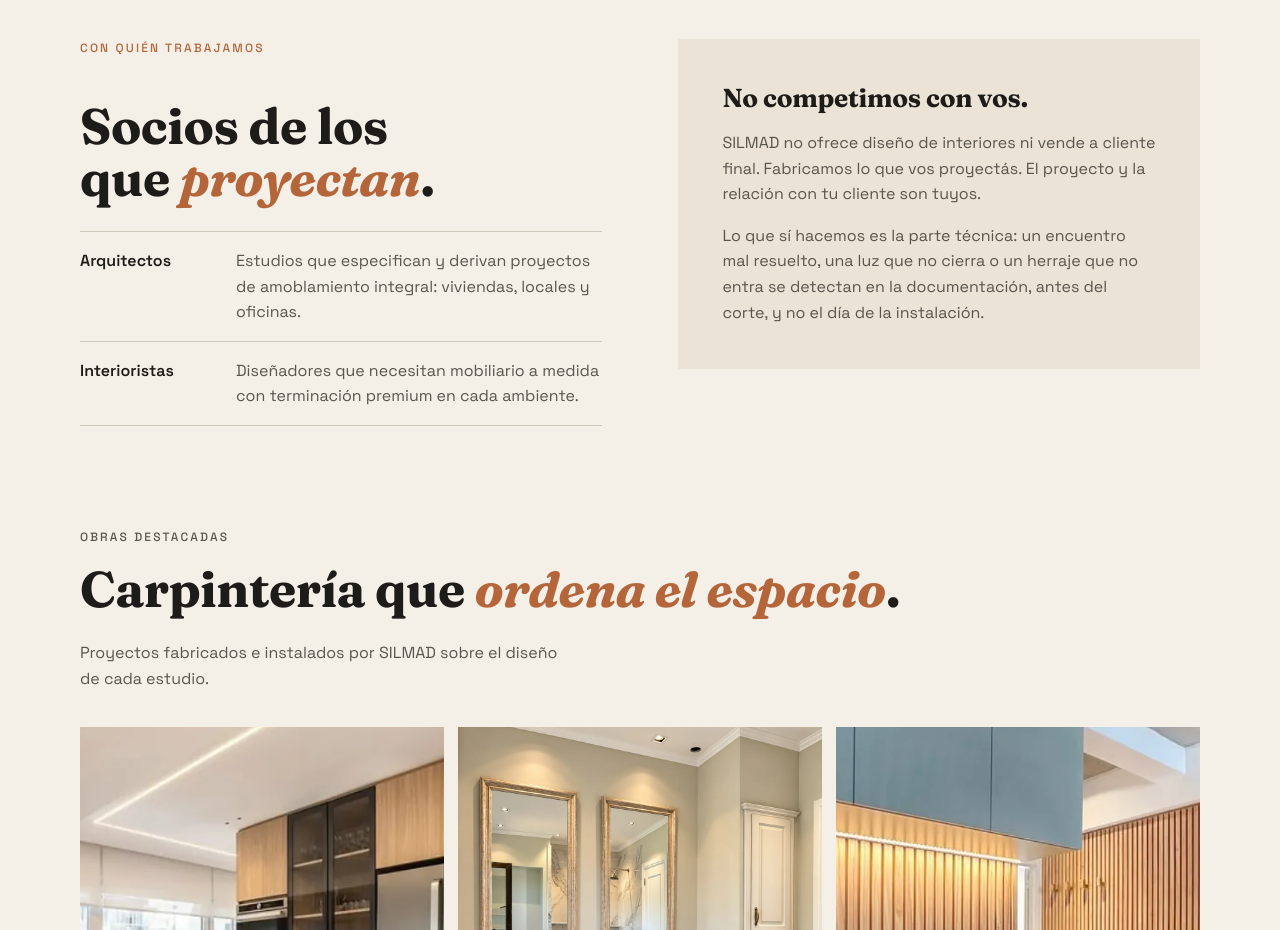
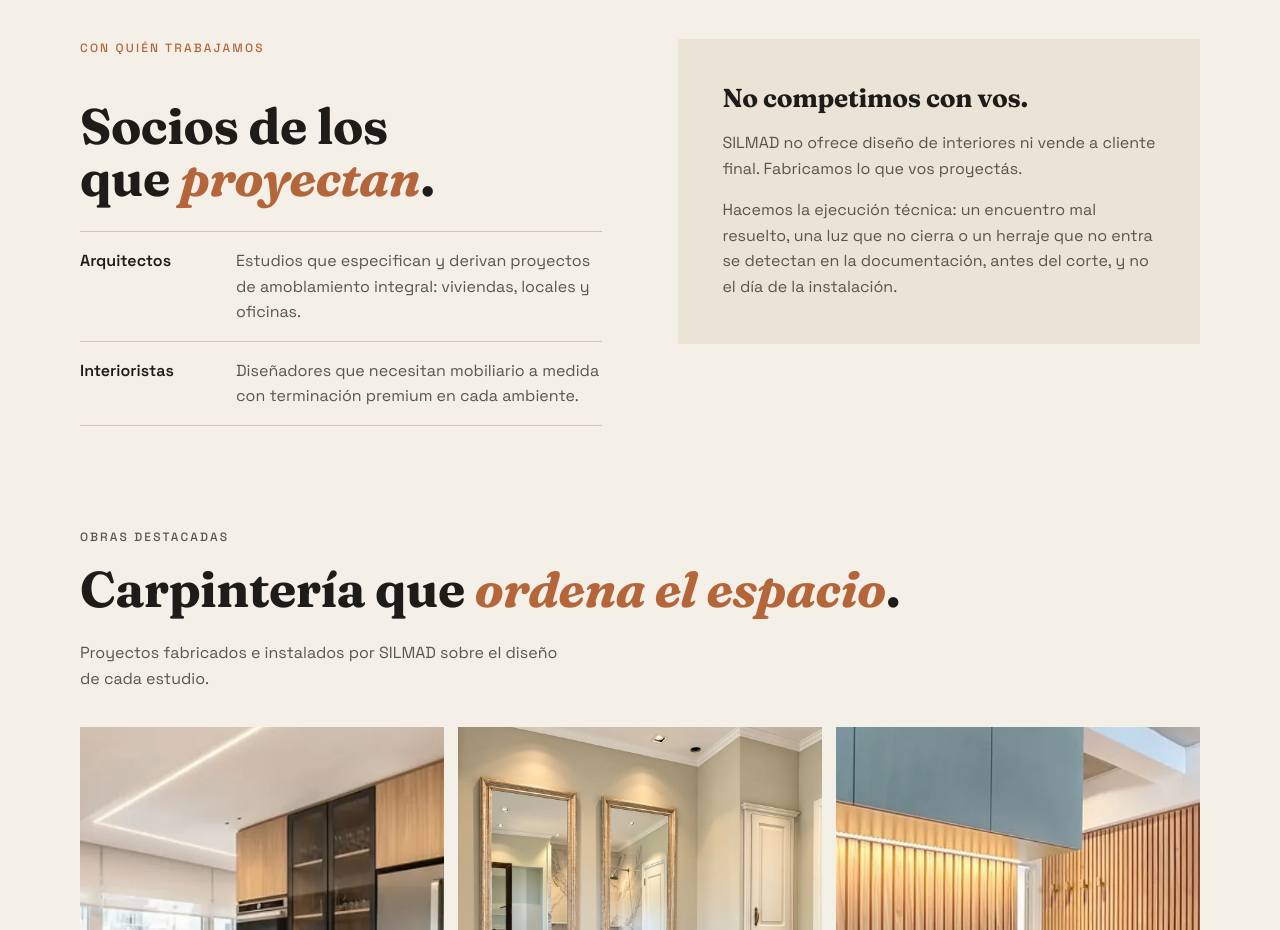
Before and after one commit to lucianojaviersilva-hub/silmad-web, a plain HTML site: page index.html in a window 1280 px wide. Shown: the part 1060-1990 px from the top of the page. Drawn offline with Linux system fonts and the light colour scheme.

Commit message:
Ajustar texto de No competimos con vos
Co-Authored-By: Claude Opus 5.5 <noreply@anthropic.com>
Claude-Session: https://claude.ai/code/session_01BBFTihZz26PevgY6jV45CF

```diff
--- a/index.html
+++ b/index.html
@@ -321,8 +321,8 @@ body{padding-bottom:calc(72px + env(safe-area-inset-bottom,0px))}
         </div>
         <div class="pact-box">
           <h3>No competimos con vos.</h3>
-          <p>SILMAD no ofrece diseño de interiores ni vende a cliente final. Fabricamos lo que vos proyectás. El proyecto y la relación con tu cliente son tuyos.</p>
-          <p>Lo que sí hacemos es la parte técnica: un encuentro mal resuelto, una luz que no cierra o un herraje que no entra se detectan en la documentación, antes del corte, y no el día de la instalación.</p>
+          <p>SILMAD no ofrece diseño de interiores ni vende a cliente final. Fabricamos lo que vos proyectás.</p>
+          <p>Hacemos la ejecución técnica: un encuentro mal resuelto, una luz que no cierra o un herraje que no entra se detectan en la documentación, antes del corte, y no el día de la instalación.</p>
         </div>
       </div>
     </section>
```
